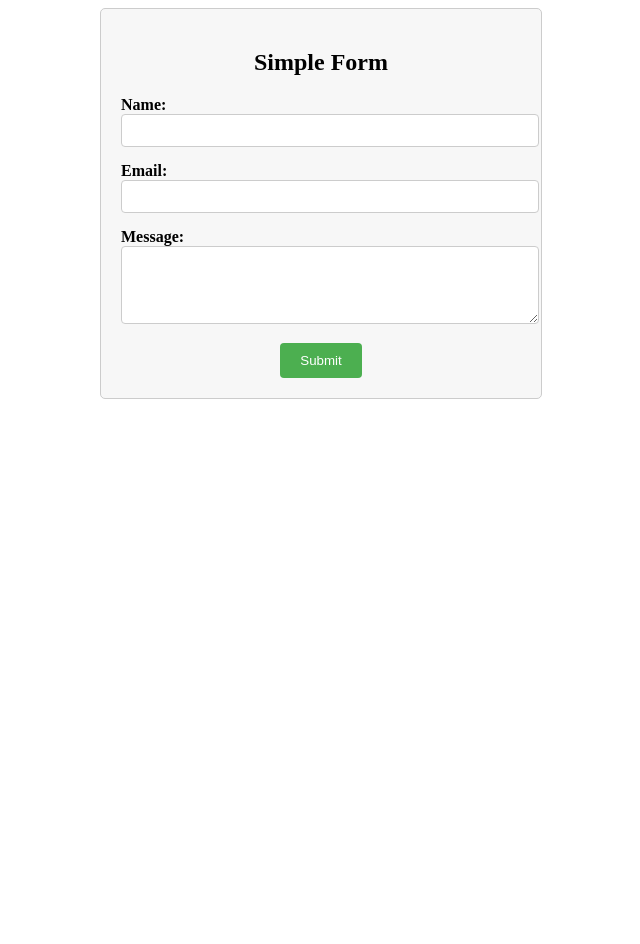
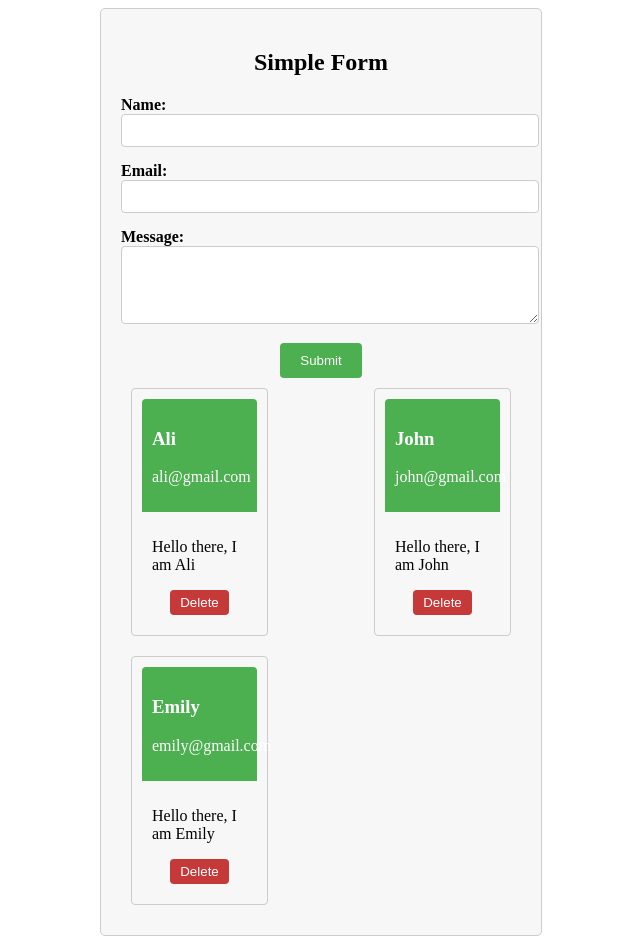
Before and after one commit to ammarmoha37/product-app, an Angular app: page / in a window 1280 px wide. Shown: the whole page, without its empty margins (319-959 px from the left). Before the commit the page ends 800 px from the top, so only its background shows below. Built offline with nearby package versions, Linux system fonts and the light colour scheme.

Commit message:
messages Service

```diff
--- a/src/app/app.module.ts
+++ b/src/app/app.module.ts
@@ -3,7 +3,7 @@ import { BrowserModule } from '@angular/platform-browser';
 
 import { AppRoutingModule } from './app-routing.module';
 import { AppComponent } from './app.component';
-import { MessageFormComponent } from './message-form/product-form.component';
+import { MessageFormComponent } from './message-form/message-form.component';
 import { FormsModule } from '@angular/forms';
 import { MessageDetailsComponent } from './message-details/message-details.component';
 
--- a/src/app/message-form/product-form.component.ts
+++ b/src/app/message-form/message-form.component.ts
@@ -1,4 +1,5 @@
 import { Component } from '@angular/core';
+import { MessagesService } from '../services/messages.service';
 
 @Component({
   selector: 'app-message-form',
@@ -12,9 +13,14 @@ export class MessageFormComponent {
   isSubmitted: boolean = false;
   messages: {}[] = [];
 
+  constructor(private messageService: MessagesService) {
+    this.messages = this.messageService.getAllMessages();
+    this.isSubmitted = this.messages.length > 0;
+  }
+
   onSubmit() {
     this.isSubmitted = true;
-    this.messages.push({
+    this.messageService.insert({
       'name': this.name,
       'email': this.email,
       'message': this.message,
@@ -22,6 +28,6 @@ export class MessageFormComponent {
   }
 
   deleteMessage(index: number) {
-    this.messages.splice(index, 1);
+    this.messageService.deleteMessage(index);
   }
 }
--- /dev/null
+++ b/src/app/services/messages.service.ts
@@ -0,0 +1,41 @@
+import { Injectable } from '@angular/core';
+
+@Injectable({
+  providedIn: 'root'
+})
+export class MessagesService {
+  messages: Array<any> = [];
+  constructor() {
+    this.init();
+  }
+
+  init() {
+    this.insert({
+      name: 'Ali',
+      email: 'ali@gmail.com',
+      message: 'Hello there, I am Ali'
+    });
+    this.insert({
+      name: 'John',
+      email: 'john@gmail.com',
+      message: 'Hello there, I am John'
+    });
+    this.insert({
+      name: 'Emily',
+      email: 'emily@gmail.com',
+      message: 'Hello there, I am Emily'
+    });
+  }
+
+  insert(message: {name: string, email: string, message: string}) {
+    this.messages.push(message);
+  }
+
+  getAllMessages() {
+    return this.messages;
+  }
+
+  deleteMessage(index: number) {
+    this.messages.splice(index, 1);
+  }
+}
```
Also changed, not shown: 1 other file (tests, documents, lock files or other folders).
